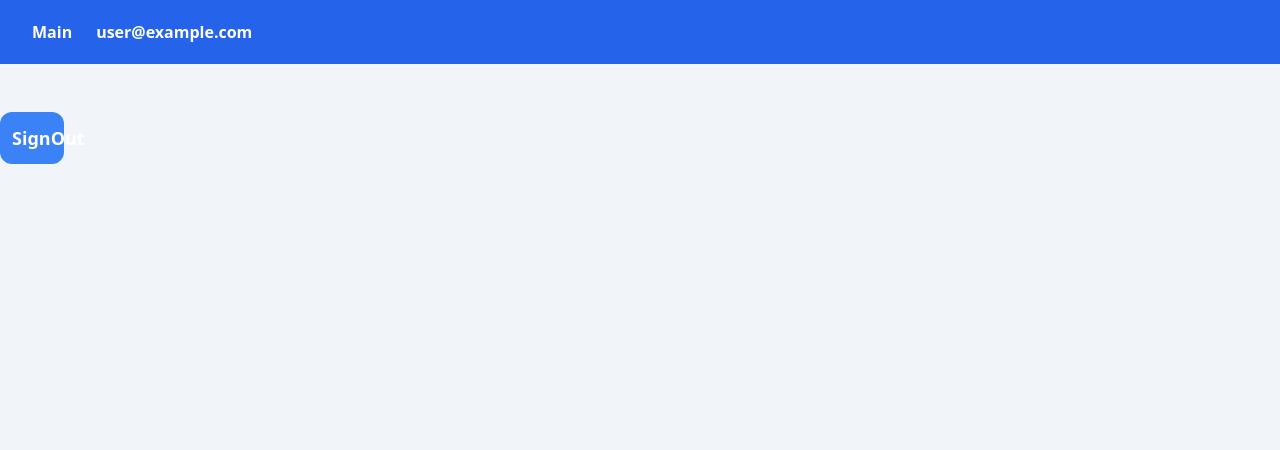
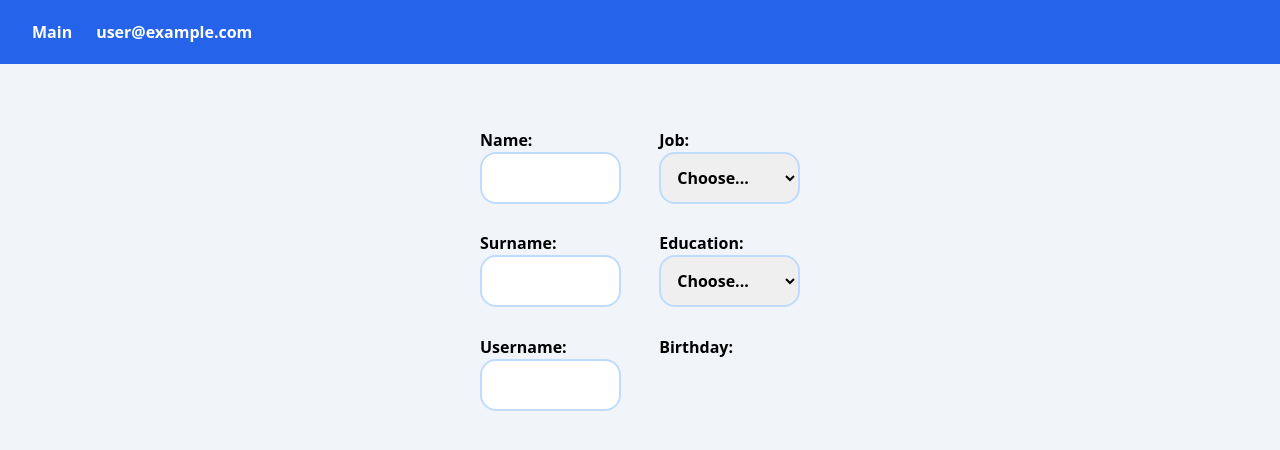
Before and after one commit to BatuhanAC/calisma_odasi, a React (Create React App) app: page /account in a window 1280 px wide. Shown: the top 450 px of the page. Built offline with nearby package versions, Linux system fonts and the light colour scheme; no server answers; the database is empty; sample sign-in values are in the browser's storage.

Commit message:
Account DatePicker Deneyecem Az Sonra

```diff
--- a/package.json
+++ b/package.json
@@ -14,6 +14,7 @@
     "formik": "^2.2.9",
     "json-server": "^0.17.0",
     "react": "^18.2.0",
+    "react-datepicker": "^4.8.0",
     "react-dom": "^18.2.0",
     "react-hot-toast": "^2.3.0",
     "react-icons": "^4.4.0",
--- a/src/components/macros/Account.js
+++ b/src/components/macros/Account.js
@@ -1,20 +1,81 @@
-import React from 'react'
+import React, { useEffect, useState } from 'react'
 import Button from "../micros/Button";
+import Input from "../micros/Input";
+import Option from '../micros/Option';
+import Select from '../micros/Select';
 import { logout } from '../../firebase-config';
 import { useNavigate } from 'react-router-dom';
+import { db } from '../../firebase-config';
+import { doc, onSnapshot } from 'firebase/firestore';
+import { useSelector } from 'react-redux';
 
 const Account = () => {
+  const [birthday, setBirthday] = useState(new Date())
   const navigate = useNavigate()
+  const email = useSelector(state => state.auth.user)
 
-  const SignOut = async () => {
-    await logout()
-    navigate("/", {replace: true})
-  }
+
+  useEffect(() => {
+    const unsub = onSnapshot( doc(db, "users", `${email}`) , (doc) => {
+      const data = doc.data()
+
+      console.log(data)
+    })
+
+    return () => {unsub()}
+  }, [email])
+
+
+
+  // const SignOut = async () => {
+  //   await logout()
+  //   navigate("/", {replace: true})
+  // }
 
   return (
     <>
-      <div className='w-[10%] mt-12'>
-        <Button handleOnClick={SignOut}>SignOut</Button>
+      <div className='flex justify-center'>
+      <form className='grid grid-flow-row  w-[35%] grid-cols-2 justify-center p-[5%] gap-[12%] '>
+        <div className='flex flex-col'>
+          <label className='font-semibold'>Name:</label>
+          <Input />
+        </div>
+        <div className='flex flex-col'>
+          <label className='font-semibold'>Job:</label>
+          <Select className='rounded-lg p-2' >
+              <Option value="">Choose...</Option>
+              <Option value="Computer Engineer">Computer Engineer</Option>
+              <Option value="Human Resources Manager">Human Resources Manager</Option>
+              <Option value=">Art Director">Art Director</Option>
+              <Option value="3D Artist">3D Artist</Option>
+              <Option value="Content Creater">Content Creater</Option>
+          </Select>
+        </div>
+        <div className='flex flex-col'>
+          <label className='font-semibold'>Surname:</label>
+          <Input />
+        </div>
+        <div className='flex flex-col'>
+        <label className='font-semibold'>Education:</label>
+          <Select className='rounded-lg p-2' >
+              <Option value="">Choose...</Option>
+              <Option value="Elementary School">Elementary School</Option>
+              <Option value="High School">High School</Option>
+              <Option value="Undergraduate">Undergraduate</Option>
+              <Option value="Postgraduate">Postgraduate</Option>
+              <Option value="Doctorate">Doctorate</Option>
+          </Select>
+        </div>
+        <div className='flex flex-col'>
+          <label className='font-semibold'>Username:</label>
+          <Input />
+        </div>
+        <div className='flex flex-col'>
+          <label className='font-semibold'>Birthday:</label>
+
+        </div>
+      </form>
+
       </div>
     </>
   )
--- a/src/components/macros/Header.js
+++ b/src/components/macros/Header.js
@@ -14,7 +14,7 @@ const Header = () => {
       isLogged === "true" ?
       <>
         <NavLink className='mx-3 hover:text-[#d8d8d8]' to={"/account"}>
-          {user ? user.email : "Account"}
+          {user ? user : "Account"}
         </NavLink>
       </>
       :
--- a/src/components/macros/Login.js
+++ b/src/components/macros/Login.js
@@ -61,13 +61,13 @@ const Login = () => {
 
       </div>
       { activeLogin ?
-      <form className="flex-col flex mt-8 gap-5 w-[30%]" onSubmit={handleLogin}>
+      <form className="flex-col flex mt-8 gap-5 w-[30%] min-w-[250px]" onSubmit={handleLogin}>
         <Input type="email" placeholder="E-mail" setState={setEmail}/>
         <Input type="password" placeholder="Password" setState={setPassword}/>
         <Button>Login</Button>
       </form>
       :
-      <form className="flex-col flex mt-8 gap-5 w-[30%]" onSubmit={handleSignUp}>
+      <form className="flex-col flex mt-8 gap-5 w-[30%] min-w-[250px]" onSubmit={handleSignUp}>
         <Input type="email" placeholder="E-mail" setState={setEmail}/>
         <Input type="password" placeholder="Password" setState={setPassword}/>
         <Input type="password" placeholder="Confirm Password" setState={setConfirmPassword}/>
--- a/src/components/macros/Main.js
+++ b/src/components/macros/Main.js
@@ -1,31 +1,10 @@
 import React from "react";
-import { RoomBox } from "../micros/RoomBox";
-import { useRoomsData } from "../../hooks/useRoomData";
+
 
 const Main = () => {
-  const onSuccess = (data) => {
-    console.log({ data });
-  };
 
-  const onError = (error) => {
-    console.log({ error });
-  };
-
-  const { isLoading, data, isError, error, refetch } = useRoomsData(
-    onSuccess,
-    onError
-  );
-  if (isLoading) {
-    return <div>Loading...</div>;
-  }
-  if (isError) {
-    return <div>{error}</div>;
-  }
   return (
     <div className='grid grid-cols-1 gap-5 lg:grid-cols-2 bg-slate-100'>
-      {data.data.map((room) => (
-        <RoomBox room={room} />
-      ))}
     </div>
   );
 };
--- a/src/components/micros/Input.js
+++ b/src/components/micros/Input.js
@@ -1,11 +1,10 @@
 import React from 'react'
 
-const Input = ({placeholder, setState, type}) => {
+const Input = ({placeholder, setState, type, children}) => {
   return (
     <input type={type} placeholder={placeholder}  onChange={(e) => {setState(e.target.value)}}
       className = "border-2 p-3 border-blue-200 focus:border-blue-600 outline-none  rounded-2xl "
-
-    />
+    >{children}</input>
   )
 }
 
--- /dev/null
+++ b/src/components/micros/Option.js
@@ -0,0 +1,9 @@
+import React from 'react'
+
+const Option = ({children, value}) => {
+  return (
+    <option value={value}>{children}</option>
+  )
+}
+
+export default Option
--- /dev/null
+++ b/src/components/micros/Select.js
@@ -0,0 +1,9 @@
+import React from 'react'
+
+const Select = ({children}) => {
+  return (
+    <select className='border-2 p-3 border-blue-200 focus:border-blue-600 outline-none rounded-2xl font-semibold'>{children}</select>
+  )
+}
+
+export default Select
--- a/src/firebase-config.js
+++ b/src/firebase-config.js
@@ -2,6 +2,8 @@ import { initializeApp } from "firebase/app";
 import { getAuth, createUserWithEmailAndPassword, signInWithEmailAndPassword, onAuthStateChanged, signOut } from "firebase/auth";
 import {toast} from "react-hot-toast"
 import { userControl } from "./components/controller/userControl";
+import {doc, setDoc, getFirestore} from "firebase/firestore"
+
 
 const firebaseConfig = {
   apiKey: process.env.REACT_APP_apiKey,
@@ -13,23 +15,33 @@ const firebaseConfig = {
 };
 
 const app = initializeApp(firebaseConfig);
+export const db = getFirestore(app)
 const auth = getAuth();
 
+onAuthStateChanged(auth, user => {
+  userControl(user.email || false)
+})
 
-onAuthStateChanged(auth, user => {
-  userControl(user || false)
-})
 
 export const signUp = async(email, password) => {
   try {
       await createUserWithEmailAndPassword(auth, email, password)
+      await setDoc(doc(db, "users", email), {
+        name: "",
+        surname: "",
+        username: email,
+        birthday: "",
+        education: "",
+        job: "",
+        friendList: [],
+        pfp: "",
+        online: true,
+        password: password
+      })
   } catch (error) {
     toast.error(error.code)
   }
 }
-
-
-
 
 export const login = async(email, password) => {
   try {
@@ -43,4 +55,5 @@ export const login = async(email, password) => {
 export const logout = async () => {
   await signOut(auth)
   localStorage.setItem('isLogged', false)
+
 }
--- a/src/hooks/useRoomData.js
+++ /dev/null
@@ -1,13 +0,0 @@
-import { useQuery } from "@tanstack/react-query";
-import axios from "axios";
-const fetchRooms = () => {
-  return axios.get("http://localhost:4000/rooms");
-};
-
-export const useRoomsData = (onSuccess, onError) => {
-  return useQuery(["rooms"], fetchRooms, {
-    onSuccess,
-    onError,
-    refetchOnMount: true,
-  });
-};
```
Also changed, not shown: 1 other file (tests, documents, lock files or other folders).
